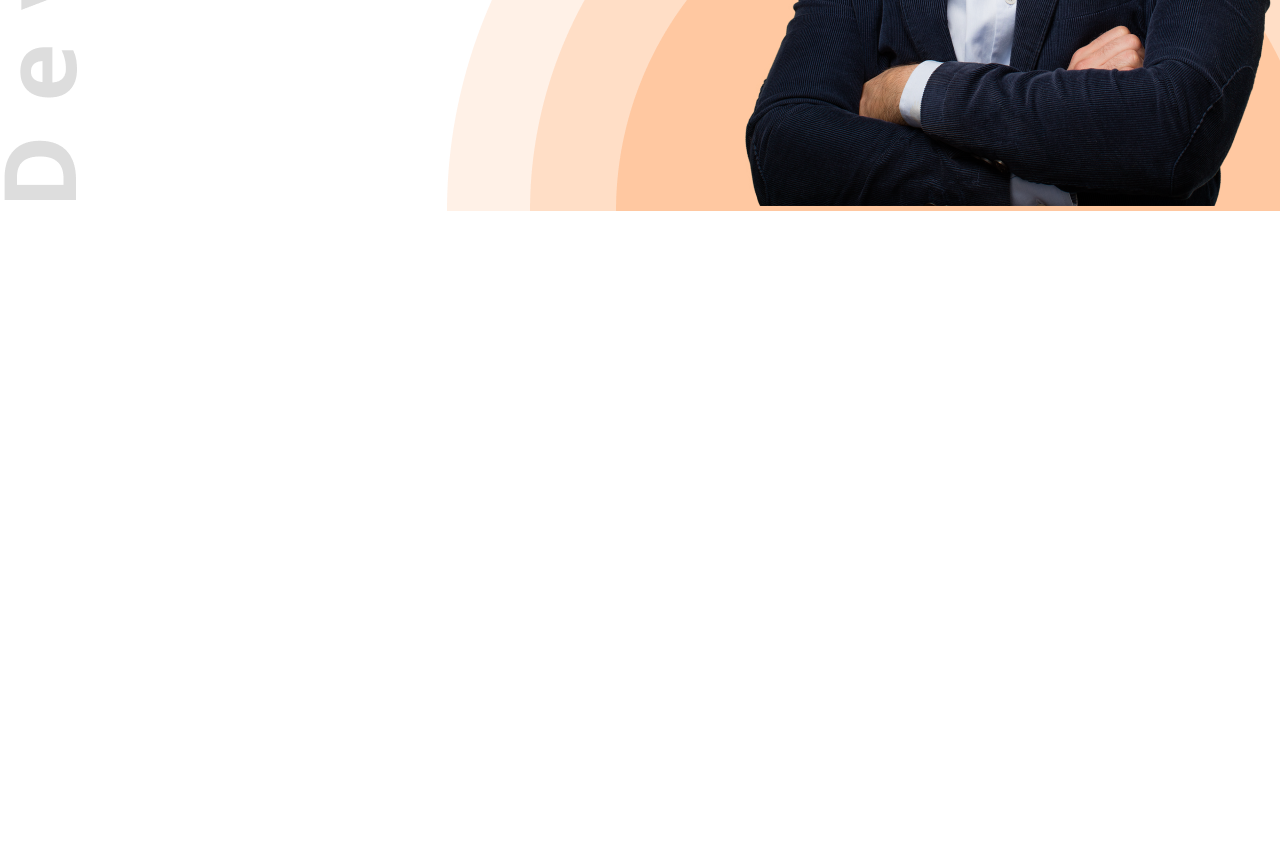
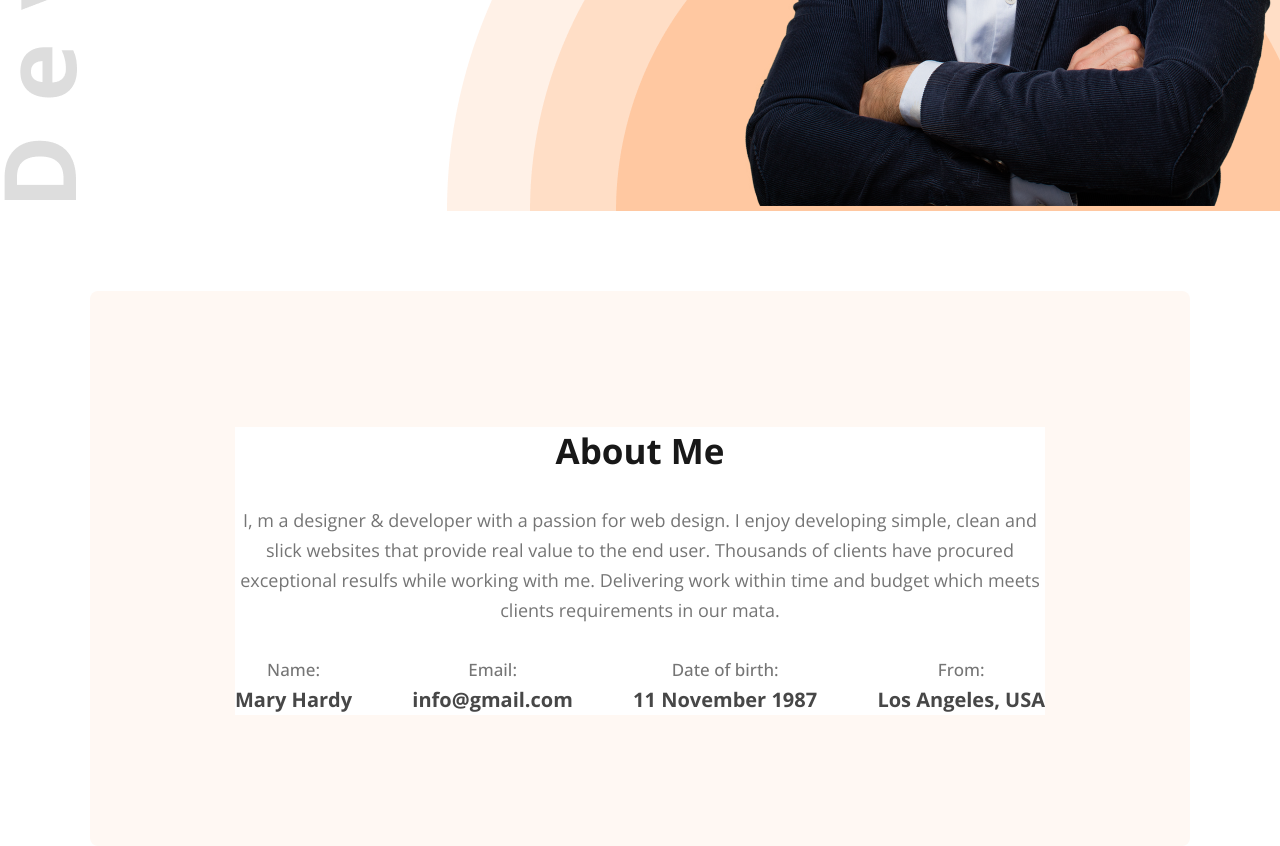
Before and after one commit to taiful-18/web-dev-prottfolio, a plain HTML site: page index.html in a window 1280 px wide. Shown: the part 593-1439 px from the top of the page. Before the commit the page ends 804 px from the top, so only its background shows below. Drawn offline with nearby package versions, Linux system fonts and the light colour scheme.

Commit message:
add about me section

```diff
--- a/index.html
+++ b/index.html
@@ -41,7 +41,30 @@
         </section>
     </header>
     <main>
-
+        <section class="about">
+            <div class="about-contant">
+                <h3 class="about-title">About Me</h3>
+                <p class="about-discription">I, m a designer & developer with a passion for web design. I enjoy developing simple, clean and slick websites that provide real value to the end user. Thousands of clients have procured exceptional resulfs while working with me. Delivering work within time and budget which meets clients requirements in our mata.</p>
+                <div class="about-item">
+                    <div>
+                        <h4 class="item-title">Name:</h4>
+                        <h3 class="item-contant">Mary Hardy</h3>
+                    </div>
+                    <div>
+                        <h4 class="item-title">Email:</h4>
+                        <h3 class="item-contant">info@gmail.com</h3>
+                    </div>
+                    <div>
+                        <h4 class="item-title">Date of birth:</h4>
+                        <h3 class="item-contant">11 November 1987</h3>
+                    </div>
+                    <div>
+                        <h4 class="item-title">From:</h4>
+                        <h3 class="item-contant">Los Angeles, USA</h3>
+                    </div>
+                </div>
+            </div>
+        </section>
     </main>
     <footer>
 
--- a/style/style.css
+++ b/style/style.css
@@ -8,15 +8,18 @@ body {
     margin: 0px;
     padding: 0px;
 }
-.header{
+
+.header {
     background-image: url('../images/developer.png'), url('../images/header_bg.png');
     background-repeat: no-repeat;
     background-position: top left, bottom right;
 }
+
 /* nav style */
-.navbar{
+.navbar {
     margin-top: 30px;
 }
+
 nav {
     display: flex;
     font-weight: 900;
@@ -75,9 +78,11 @@ nav {
     align-items: center;
     justify-content: space-between;
 }
-.banner-contant{
+
+.banner-contant {
     margin-left: 150px;
 }
+
 .banner-title {
     color: rgb(71, 71, 71);
     font-size: 36px;
@@ -115,8 +120,61 @@ nav {
     width: 100%;
 }
 
-.banner {}
+main {
+    max-width: 1100px;
+    margin: 0px auto;
+}
+
+.about {
+    padding: 131px 145px;
+    text-align: center;
+    background: rgb(255, 248, 243);
+    margin-top: 80px;
+    border-radius: 8px;
+}
+
+.about-contant {
+    background: white;
+}
+
+.about-title {
+    color: rgb(24, 24, 24);
+    font-size: 35px;
+    font-weight: 700;
+    line-height: 48px;
+    letter-spacing: 0%;
+    margin-top: 5px;
+}
+
+.about-discription {
+    color: rgb(117, 117, 117);
+    font-size: 18px;
+    font-weight: 400;
+    line-height: 30px;
+    letter-spacing: 0%;
+    margin-top: 30px;
+    margin-bottom: 30px;
+}
+
+.about-item {
+    display: flex;
+    justify-content: space-between;
+}
+
+.item-title {
+    font-size: 17px;
+    font-weight: 500;
+    line-height: 30px;
+    letter-spacing: 0%;
+    color: #757575;
+}
+
+.item-contant {
+    font-size: 20px;
+    font-weight: 700;
+    line-height: 30px;
+    letter-spacing: 0%;
+    color: #474747;
+}
 
 .banner {}
-
-.banner {}
```
